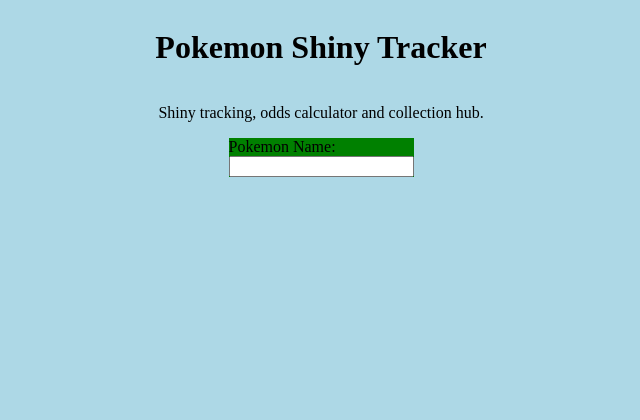
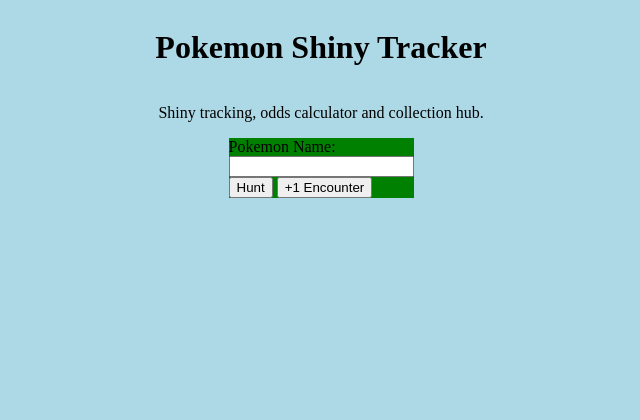
Before and after one commit to joshualukejewson/pokemon-shiny-tracker, a Flask app: page / in a window 1280 px wide. Shown: the top 420 px of the page, without its empty margins (319-959 px from the left). Run offline with Flask 3, Linux system fonts and the light colour scheme.

Commit message:
added extra buttons for search, and a counter button without functionality, added empty js file for future use.

```diff
--- a/services/pokeapi.py
+++ b/services/pokeapi.py
@@ -18,12 +18,12 @@
         is not found (non-200 response).
     """
 
-    response = requests.get(f"{POKEAPI_BASE}{name.lower()}")
+    poke_name = name.lower()
+    response = requests.get(f"{POKEAPI_BASE}{poke_name.lower()}")
     if response.status_code != 200:
         return None
     data = response.json()
     # Pokemon object build
-    poke_name = name.lower()
     poke_id = data["id"]
     nsprite = data["sprites"]["other"]["showdown"]["front_default"]
     ssprite = data["sprites"]["other"]["showdown"]["front_shiny"]
--- a/templates/index.html
+++ b/templates/index.html
@@ -4,7 +4,6 @@
 	<link rel="stylesheet" href="{{ url_for('static', filename='styles/styles.css') }}">
 </head>
 <body>
-
 	<div class="container">
 		<h1>Pokemon Shiny Tracker</h1>
 		<p>Shiny tracking, odds calculator and collection hub.</p>
@@ -13,11 +12,14 @@
 			<form method="POST">
 				<label for="pokemon-name">Pokemon Name:</label><br>
 				<input type="text" id="pokemon-name" name="pokemon-name"><br>
+				<button type="submit">Hunt</button>
+				<button type="button" name="encounter-button">+1 Encounter</button>
 			</form>
 			{% if pokemon %}
 				<img src={{pokemon.shiny_sprite}} alt="A beautiful sunset over the ocean" width="500" height="300">
 			{% endif %}
 		</div>
 	</div>
+		<script src="static/script.js"></script>
 </body>
 </html>
```
Also changed, not shown: static/script.js (added). Lines whose indentation alone changed are shown as unchanged.
